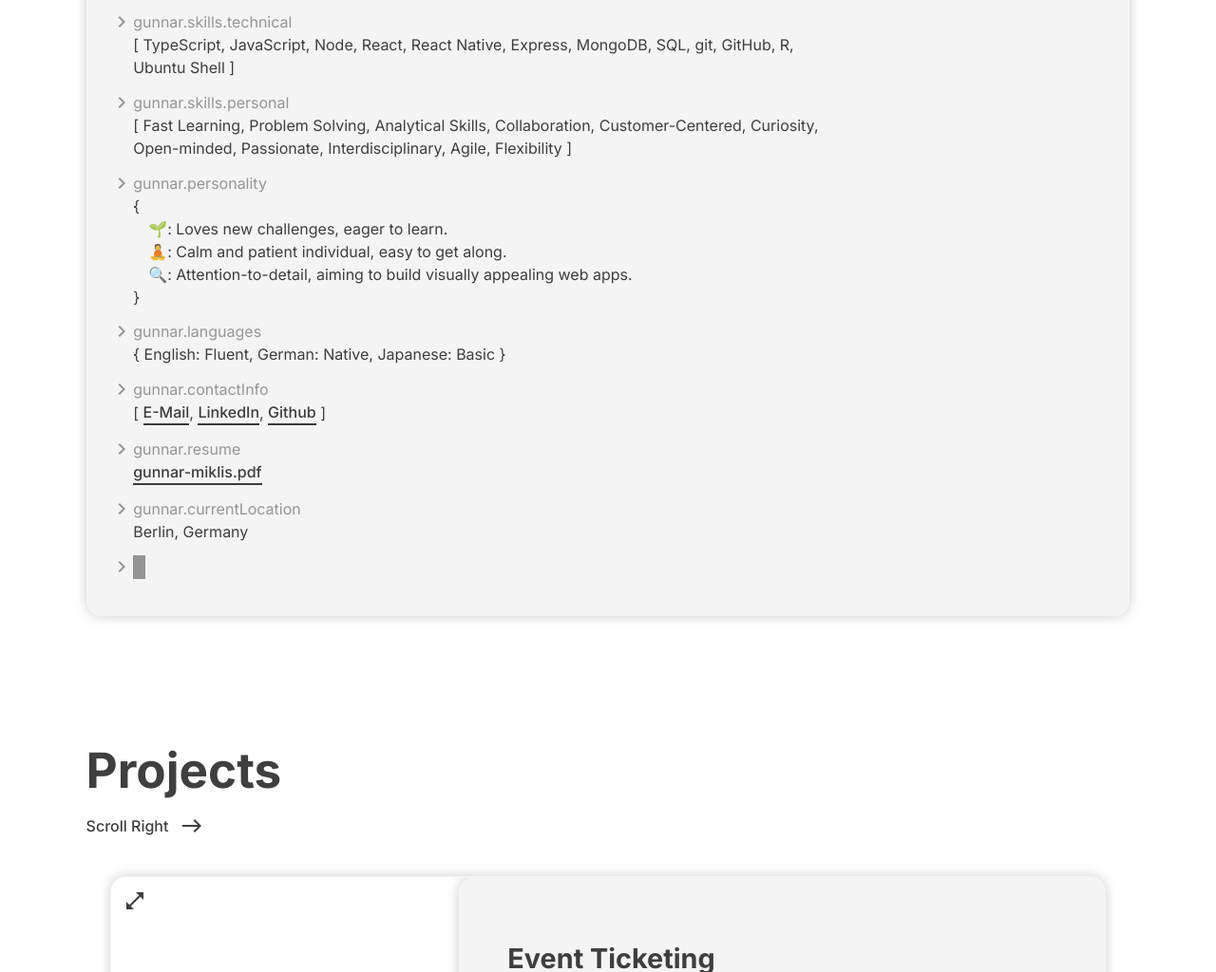
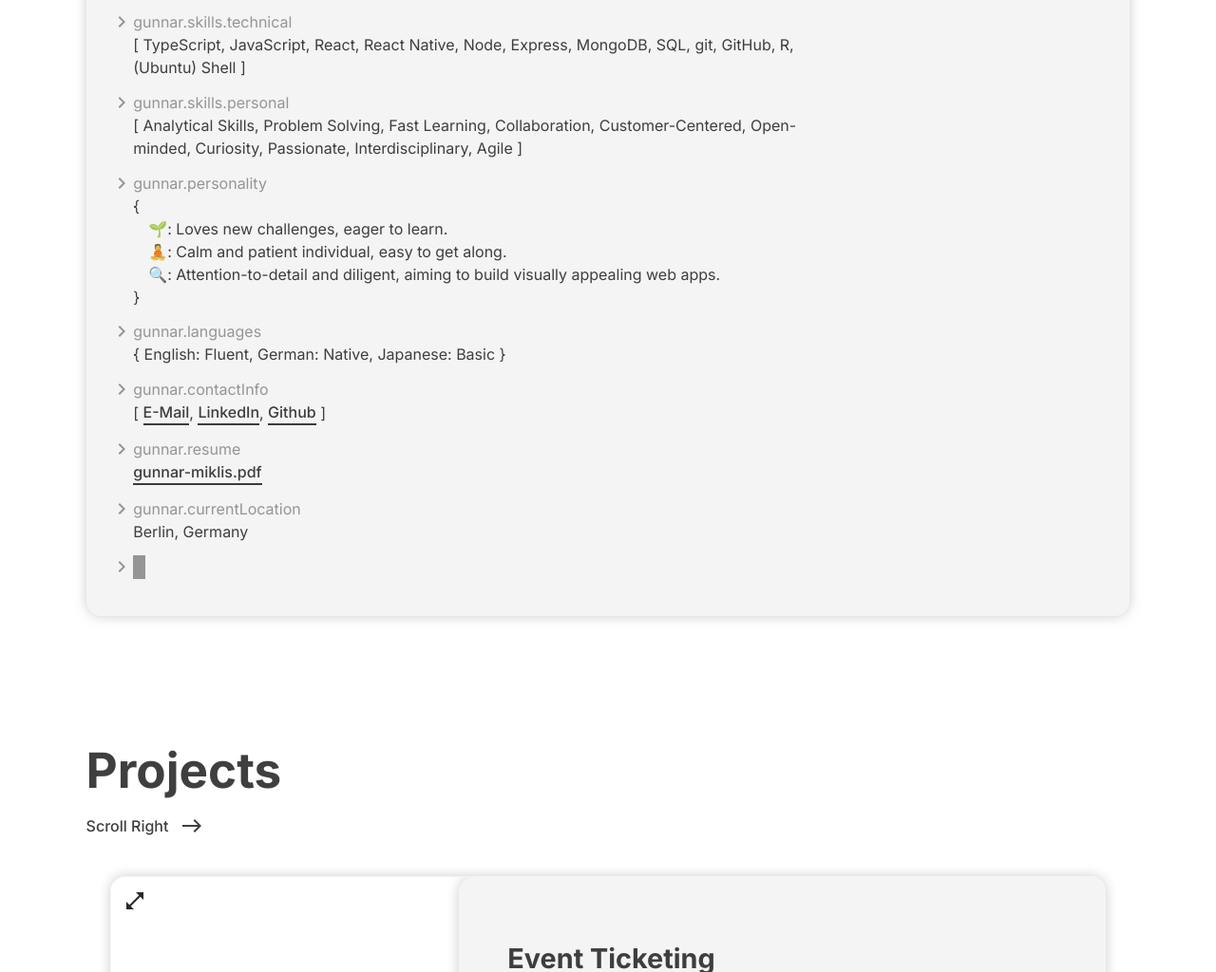
Before and after one commit to gunnar-miklis/portfolio, a React (Vite) app: page / in a window 1280 px wide. Shown: the part 920-1944 px from the top of the page at 95% size. Built offline with nearby package versions, Linux system fonts and the light colour scheme; grey boxes are pictures that could not be loaded.

Commit message:
minor adjustments

```diff
--- a/index.html
+++ b/index.html
@@ -4,6 +4,7 @@
     <meta charset="UTF-8" />
     <link rel="icon" type="image/svg+xml" href="/vite.svg" />
     <meta name="viewport" content="width=device-width, initial-scale=1.0" />
+	<meta name="color-scheme" content="dark light">
     <title>Vite + React + TS</title>
   </head>
   <body>
--- a/src/components/Terminal.tsx
+++ b/src/components/Terminal.tsx
@@ -33,8 +33,8 @@ export default function Terminal() {
             <Icon /> gunnar.skills.technical
           </p>
           <p className='out'>
-            [ TypeScript, JavaScript, Node, React, React Native, Express, MongoDB, SQL, git, GitHub,
-            R, Ubuntu Shell ]
+            [ TypeScript, JavaScript, React, React Native, Node, Express, MongoDB, SQL, git, GitHub,
+            R, (Ubuntu) Shell ]
           </p>
         </div>
 
@@ -43,8 +43,8 @@ export default function Terminal() {
             <Icon /> gunnar.skills.personal
           </p>
           <p className='out'>
-            [ Fast Learning, Problem Solving, Analytical Skills, Collaboration, Customer-Centered,
-            Curiosity, Open-minded, Passionate, Interdisciplinary, Agile, Flexibility ]
+            [ Analytical Skills, Problem Solving, Fast Learning, Collaboration, Customer-Centered,
+            Open-minded, Curiosity, Passionate, Interdisciplinary, Agile ]
           </p>
         </div>
 
@@ -62,7 +62,7 @@ export default function Terminal() {
               🧘: Calm and patient individual, easy to get along.
             </span>
             <span style={{ paddingLeft: '1rem' }}>
-              🔍: Attention-to-detail, aiming to build visually appealing web apps.
+              🔍: Attention-to-detail and diligent, aiming to build visually appealing web apps.
             </span>
             <span>{`} `}</span>
           </p>
--- a/src/styles/card.css
+++ b/src/styles/card.css
@@ -1,5 +1,4 @@
 .card {
-  background-color: #fff; /* COMMENT: for now, this has to be light */
   box-shadow: var(--box-shadow-dark);
   border: 1px solid var(--card-bg-dark);
   border-radius: 1rem;
@@ -11,6 +10,7 @@
   overflow: hidden;
 }
 .card-image {
+  background-color: #fff; /* COMMENT: for now, this has to be light */
   position: relative;
   z-index: 1;
 
@@ -30,6 +30,7 @@
 #expand-more,
 #expand-less {
   background-color: #fff; /* COMMENT: for now, this has to be light */
+  color: var(--bg-dark);
 
   position: absolute;
   top: 0;
--- a/src/styles/index.css
+++ b/src/styles/index.css
@@ -279,8 +279,9 @@ button {
 /* RESPONSIVENESS */
 /* Small devices (phones, 576px and down) */
 @media only screen and (max-width: 576px) {
-  #app {
+  main#app {
     padding: var(--space-sm);
+    padding-top: 150px;
   }
   .paper {
     width: 100%;
@@ -288,8 +289,9 @@ button {
 }
 /* Medium devices (tablets, 992px and up) */
 @media (min-width: 577px) and (max-width: 992px) {
-  #app {
+  main#app {
     padding: var(--space-md);
+    padding-top: 150px;
   }
   .paper {
     width: 100%;
@@ -297,8 +299,9 @@ button {
 }
 /* Large devices (laptops and desktops, 1200px and up) */
 @media (min-width: 993px) {
-  #app {
+  main#app {
     padding: var(--space-md);
+    padding-top: 150px;
   }
   .paper {
     width: auto;
--- a/src/styles/terminal.css
+++ b/src/styles/terminal.css
@@ -4,7 +4,7 @@
 .window-content {
   display: flex;
   flex-direction: column;
-  gap: var(--space-sm);
+  gap: var(--space-md);
 
   max-width: 100%;
   padding: var(--space-lg) var(--space-md);
@@ -65,15 +65,21 @@
 @media only screen and (max-width: 576px) {
   .window-content {
     max-width: 100%;
+    padding: var(--space-md) var(--space-sm);
+    gap: var(--space-md);
   }
 }
 @media (min-width: 577px) and (max-width: 992px) {
   .window-content {
     max-width: 90%;
+    padding: var(--space-lg) var(--space-md);
+    gap: var(--space-sm);
   }
 }
 @media (min-width: 993px) {
   .window-content {
     max-width: 75%;
+    padding: var(--space-lg) var(--space-md);
+    gap: var(--space-sm);
   }
 }
--- a/src/utils/projects.tsx
+++ b/src/utils/projects.tsx
@@ -146,7 +146,6 @@ export const projects: ProjectsType = {
     imageSources: [
       'https://github.com/gunnar-miklis/intro-to-material-ui-react/blob/main/screenshots/Screenshot%202023-08-15%20163617.png?raw=true',
       'https://github.com/gunnar-miklis/intro-to-material-ui-react/raw/main/screenshots/Screenshot%202023-08-15%20163658.png?raw=true',
-      'https://github.com/gunnar-miklis/intro-to-material-ui-react/raw/main/screenshots/Screenshot%202023-08-15%20163734.png?raw=true',
     ],
     content: (
       <>
```
